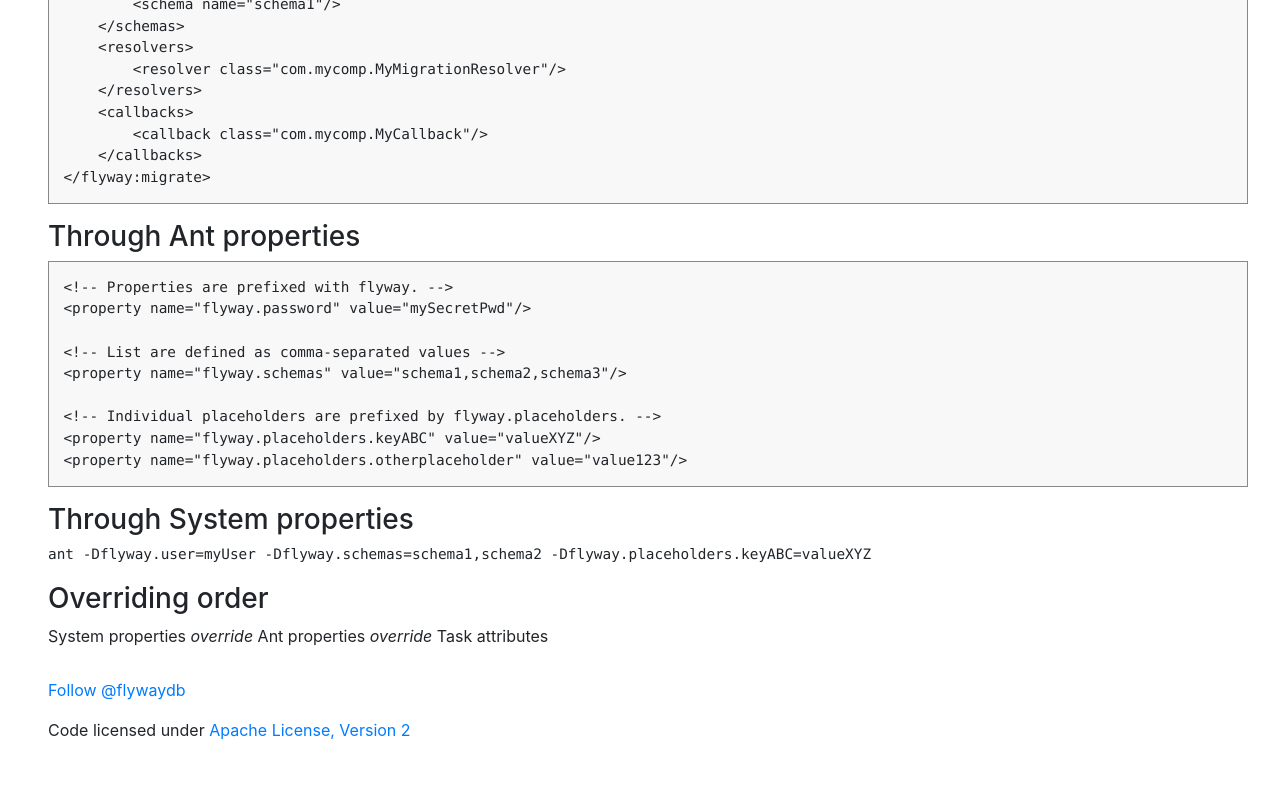
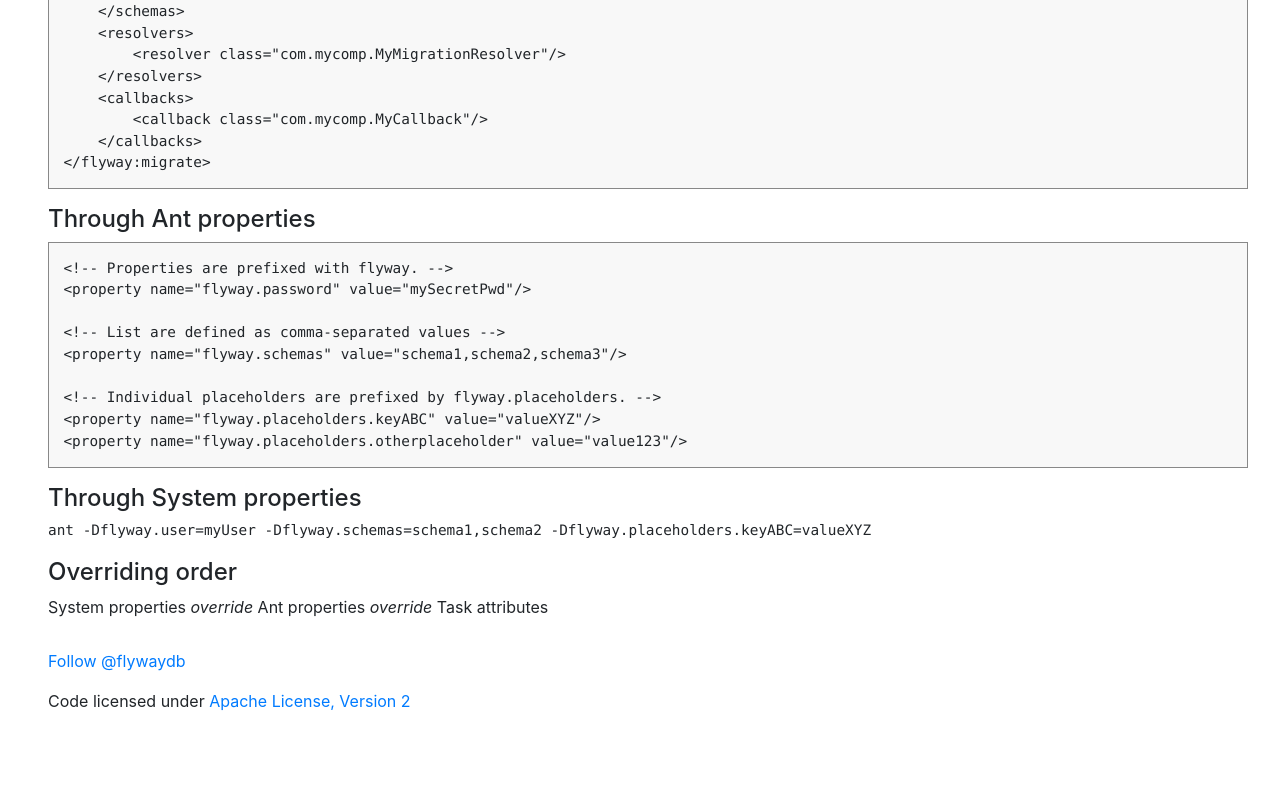
Before and after one commit to ttulka/flyway-ant-web, a plain HTML site: page index.html in a window 1280 px wide. Shown: the part 1720-2510 px from the top of the page. After the commit the page ends 2481 px from the top, so only its background shows below. Drawn offline with Linux system fonts and the light colour scheme.

Commit message:
smaller h3

```diff
--- a/css/flyway-ant.css
+++ b/css/flyway-ant.css
@@ -5,6 +5,11 @@ body {
 .prettyprint {
   background-color: #f8f8f8;
 }
+
 pre.prettyprint {
   padding: 1em 1em 1em 1em;
 }
+
+.h3, h3 {
+    font-size: 1.5rem;
+}
```
